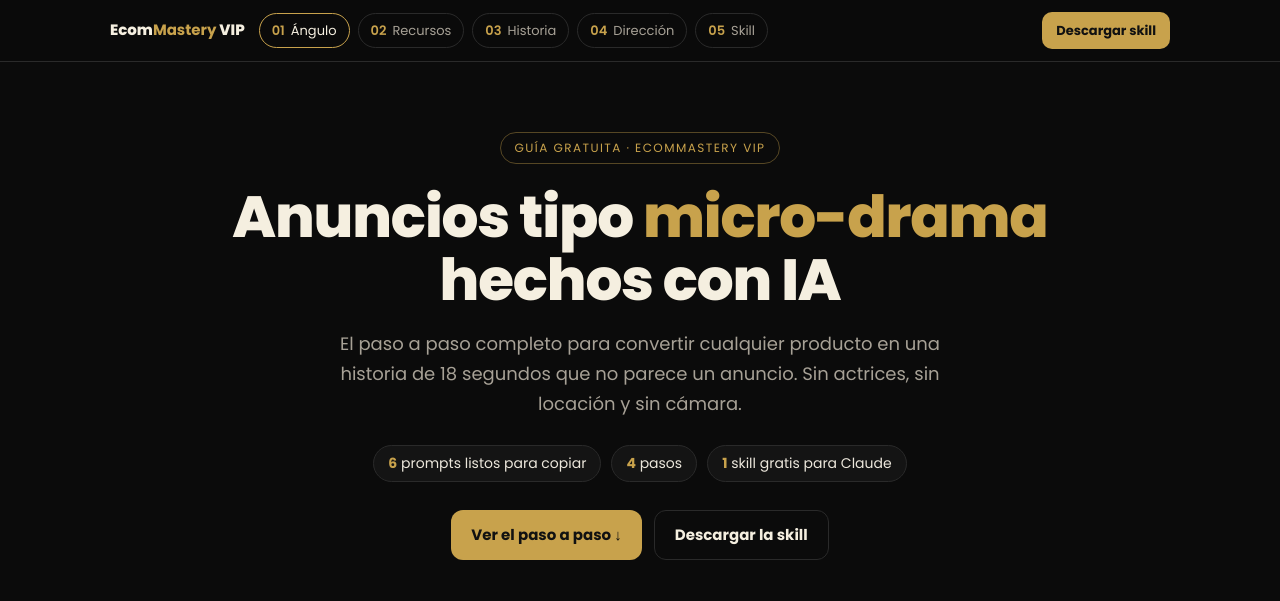
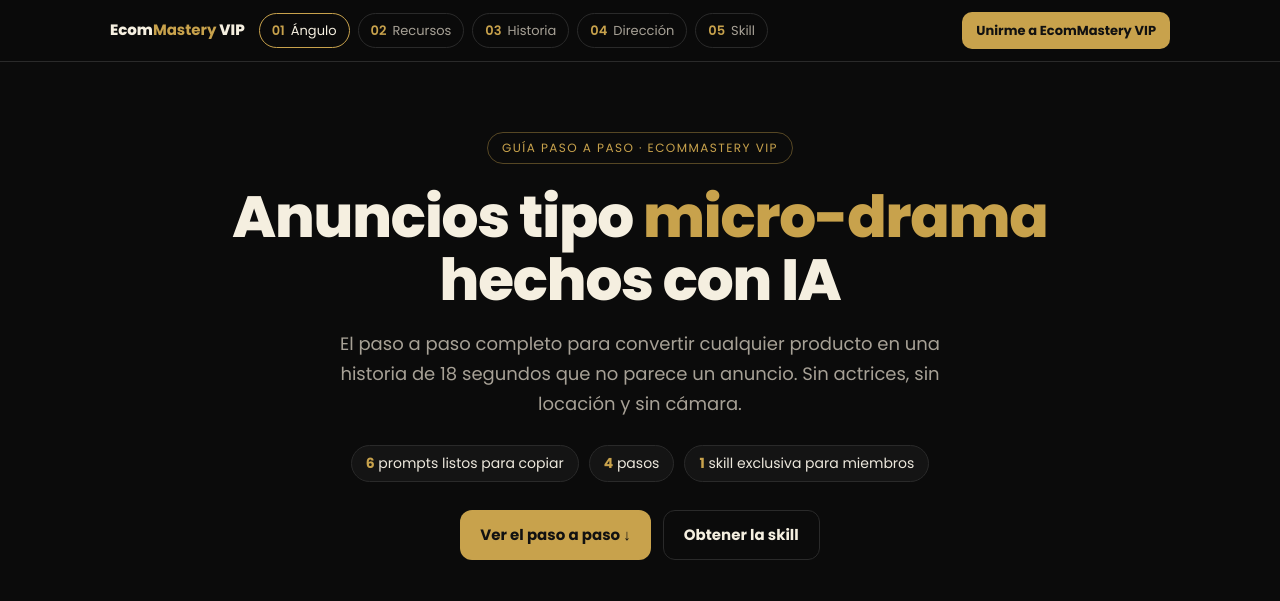
Before and after one commit to ecommastery24/guias, a plain HTML site: page anuncios-micro-drama/index.html in a window 1280 px wide. Shown: the top 601 px of the page. Drawn offline with Linux system fonts and the light colour scheme.

Commit message:
Add files via upload

```diff
--- a/anuncios-micro-drama/index.html
+++ b/anuncios-micro-drama/index.html
@@ -173,7 +173,7 @@ details p{color:#cfc9bd;padding-bottom:16px;margin:0}
       <a href="#direccion"><span>04</span>Dirección</a>
       <a href="#skill"><span>05</span>Skill</a>
     </nav>
-    <a class="btn sm" href="https://drive.google.com/file/d/10DS40AEVMRvTWbVRbpY-z5a0752t6NfD/view?usp=sharing" target="_blank" rel="noopener">Descargar skill</a>
+    <a class="btn sm" href="https://www.skool.com/ecommastery-vip" target="_blank" rel="noopener">Unirme a EcomMastery VIP</a>
   </div>
 </header>
 
@@ -182,17 +182,17 @@ details p{color:#cfc9bd;padding-bottom:16px;margin:0}
 
   <!-- HERO -->
   <div class="hero">
-    <div class="tag">Guía gratuita · EcomMastery VIP</div>
+    <div class="tag">Guía paso a paso · EcomMastery VIP</div>
     <h1>Anuncios tipo <em>micro-drama</em> hechos con IA</h1>
     <p class="sub">El paso a paso completo para convertir cualquier producto en una historia de 18 segundos que no parece un anuncio. Sin actrices, sin locación y sin cámara.</p>
     <div class="chips">
       <div class="chip"><b>6</b> prompts listos para copiar</div>
       <div class="chip"><b>4</b> pasos</div>
-      <div class="chip"><b>1</b> skill gratis para Claude</div>
+      <div class="chip"><b>1</b> skill exclusiva para miembros</div>
     </div>
     <div class="cta-row">
       <a class="btn" href="#angulo">Ver el paso a paso ↓</a>
-      <a class="btn ghost" href="https://drive.google.com/file/d/10DS40AEVMRvTWbVRbpY-z5a0752t6NfD/view?usp=sharing" target="_blank" rel="noopener">Descargar la skill</a>
+      <a class="btn ghost" href="#skill">Obtener la skill</a>
     </div>
     <div class="hero-media">
       <figure class="vcard">
@@ -540,10 +540,10 @@ Vertical 9:16, 9 seconds, tripod camera, realistic, ambient room tone only, no m
 
   <!-- SKILL -->
   <section id="skill">
-    <div class="step">Paso 05 · Bonus</div>
+    <div class="step">Paso 05 · Exclusivo para miembros</div>
     <h2>La skill de locaciones</h2>
     <div class="skill">
-      <span class="free">GRATIS</span>
+      <span class="free">EXCLUSIVA PARA MIEMBROS</span>
       <h3>Locaciones EcomMastery VIP</h3>
       <p>Una skill para Claude que convierte una frase ("probador de tienda de novias, de día") en una locación vacía que parece filmada de verdad, y te da el bloque para que no cambie entre escenas.</p>
       <ul>
@@ -553,11 +553,12 @@ Vertical 9:16, 9 seconds, tripod camera, realistic, ambient room tone only, no m
         <li>Biblioteca de 22 locaciones típicas de anuncios de ecommerce</li>
         <li>Otros ángulos, otros horarios y arreglos de errores</li>
       </ul>
-      <a class="btn" href="https://drive.google.com/file/d/10DS40AEVMRvTWbVRbpY-z5a0752t6NfD/view?usp=sharing" target="_blank" rel="noopener">⬇ Descargar la skill (.zip)</a>
+      <p style="margin-top:4px">La skill está en el <b>Classroom de EcomMastery VIP</b>, junto con la clase en video donde armo un anuncio completo de principio a fin. Unite a la comunidad y descargala desde ahí.</p>
+      <a class="btn" href="https://www.skool.com/ecommastery-vip" target="_blank" rel="noopener">Obtener la skill en EcomMastery VIP →</a>
     </div>
     <h3><small>Instalación</small>Cómo instalarla en Claude</h3>
     <ol class="nums">
-      <li>Descargá el .zip y <b>no lo descomprimas</b>.</li>
+      <li>Entrá a <b>EcomMastery VIP → Classroom</b>, abrí la clase de anuncios tipo micro-drama, descargá el .zip y <b>no lo descomprimas</b>.</li>
       <li>En Claude, andá a <b>Configuración → Capacidades</b> y verificá que estén activadas la ejecución de código y la creación de archivos.</li>
       <li>Andá a <b>Personalizar → Skills</b>, tocá <b>+</b>, elegí <b>Crear skill</b> y subí el .zip.</li>
       <li>Activala y pedile la locación: lugar, horario, personajes, qué pasa, país del público y la foto del producto.</li>
@@ -582,9 +583,8 @@ Vertical 9:16, 9 seconds, tripod camera, realistic, ambient room tone only, no m
     <h2>Esto es solo una parte</h2>
     <p class="sub" style="margin-top:6px">Adentro de la comunidad te muestro los creativos que están funcionando ahora en mis tiendas, los ángulos que testeo cada semana y todas las skills y herramientas para hacerlo vos.</p>
     <div class="cta-row">
-      <a class="btn" href="https://www.skool.com/ecommastery-vip" target="_blank" rel="noopener">Entrar a EcomMastery VIP</a>
+      <a class="btn" href="https://www.skool.com/ecommastery-vip" target="_blank" rel="noopener">Unirme y obtener la skill</a>
       <a class="btn ghost" href="https://chat.whatsapp.com/HEjydAFpkCWKhymBA7LgMX" target="_blank" rel="noopener">Grupo de WhatsApp</a>
-      <a class="btn ghost" href="https://drive.google.com/file/d/10DS40AEVMRvTWbVRbpY-z5a0752t6NfD/view?usp=sharing" target="_blank" rel="noopener">Descargar la skill</a>
     </div>
   </div>
   <p class="legal">Guía educativa. El anuncio del ejemplo es una dramatización creada con IA, no un testimonio real. Los resultados de cada producto dependen de la oferta, el público y la ejecución. Usá solo afirmaciones que tu producto pueda respaldar.</p>
```
